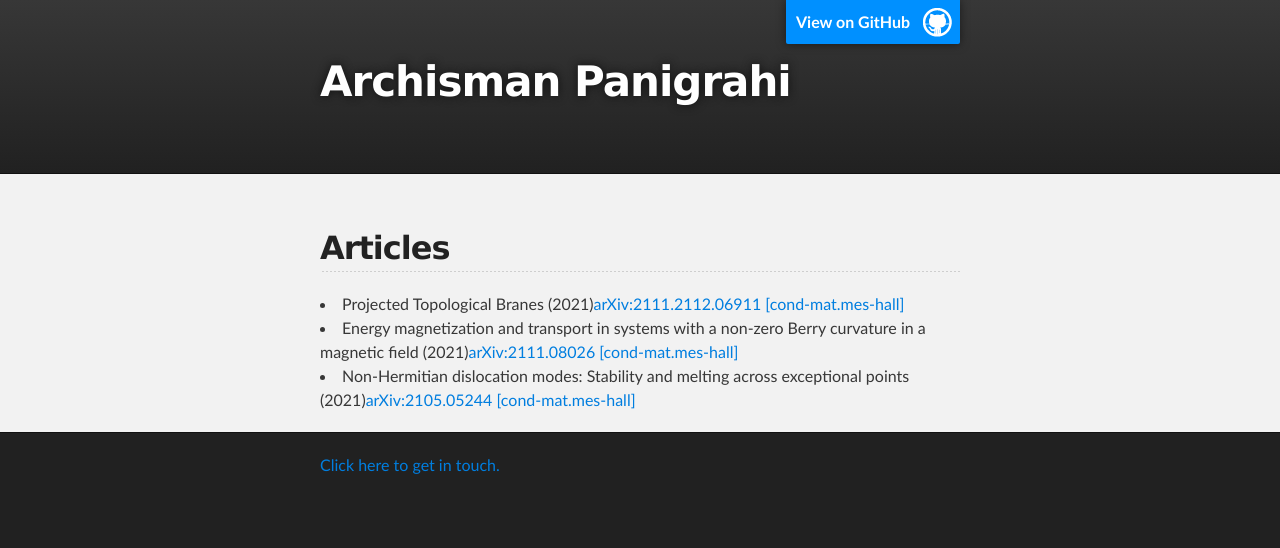
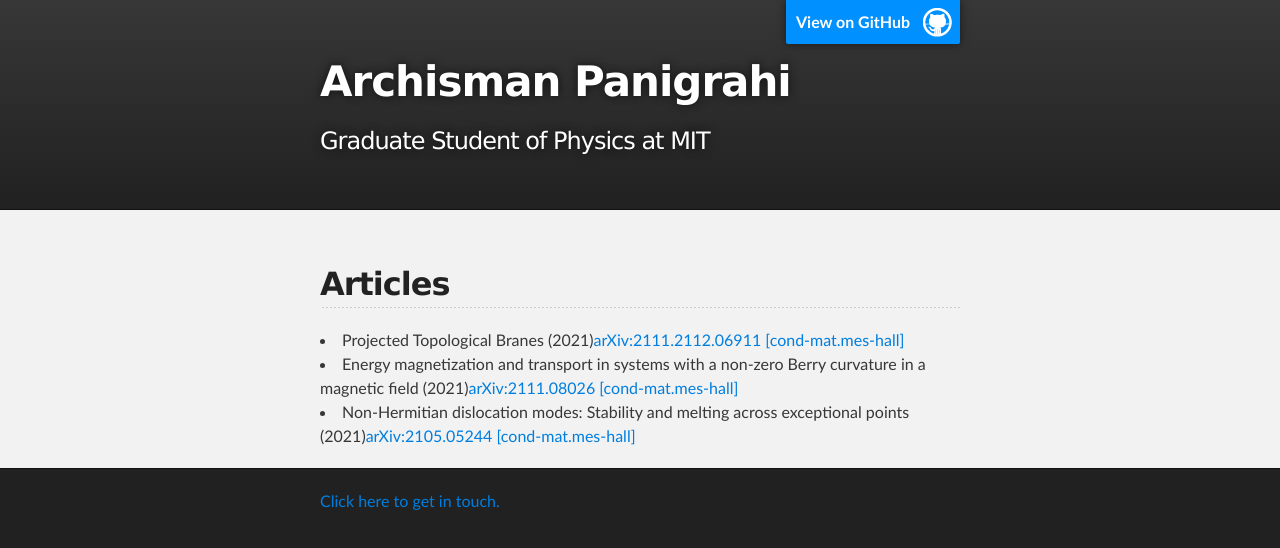
Before and after one commit to archisman-panigrahi/archisman-panigrahi.github.io, a plain HTML site: page index.html in a window 1280 px wide. Drawn offline with Linux system fonts and the light colour scheme.

Commit message:
Update index.html

```diff
--- a/index.html
+++ b/index.html
@@ -19,7 +19,7 @@
           <a id="forkme_banner" href="https://github.com/archisman-panigrahi">View on GitHub</a>
 
           <h1 id="project_title">Archisman Panigrahi</h1>
-          <h2 id="project_tagline"></h2>
+          <h2 id="project_tagline">Graduate Student of Physics at MIT</h2>
 
         </header>
     </div>
```
